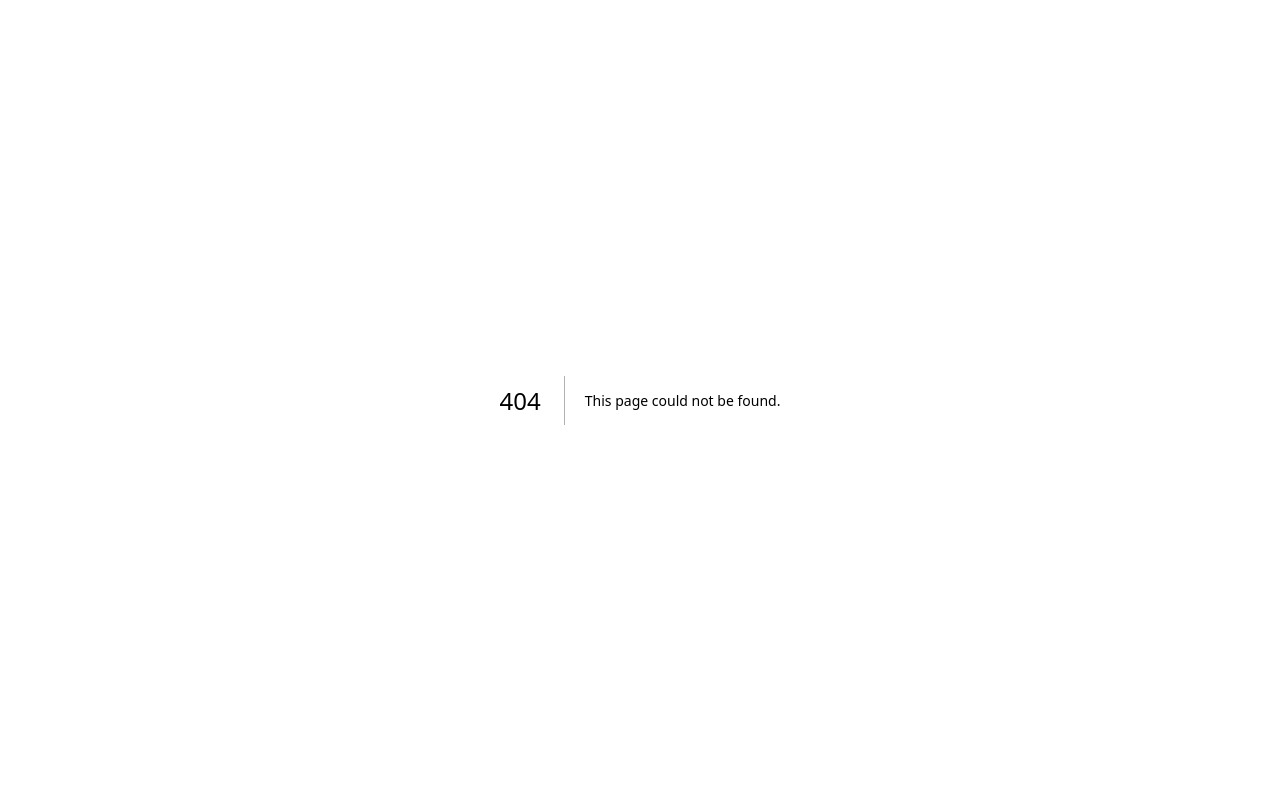
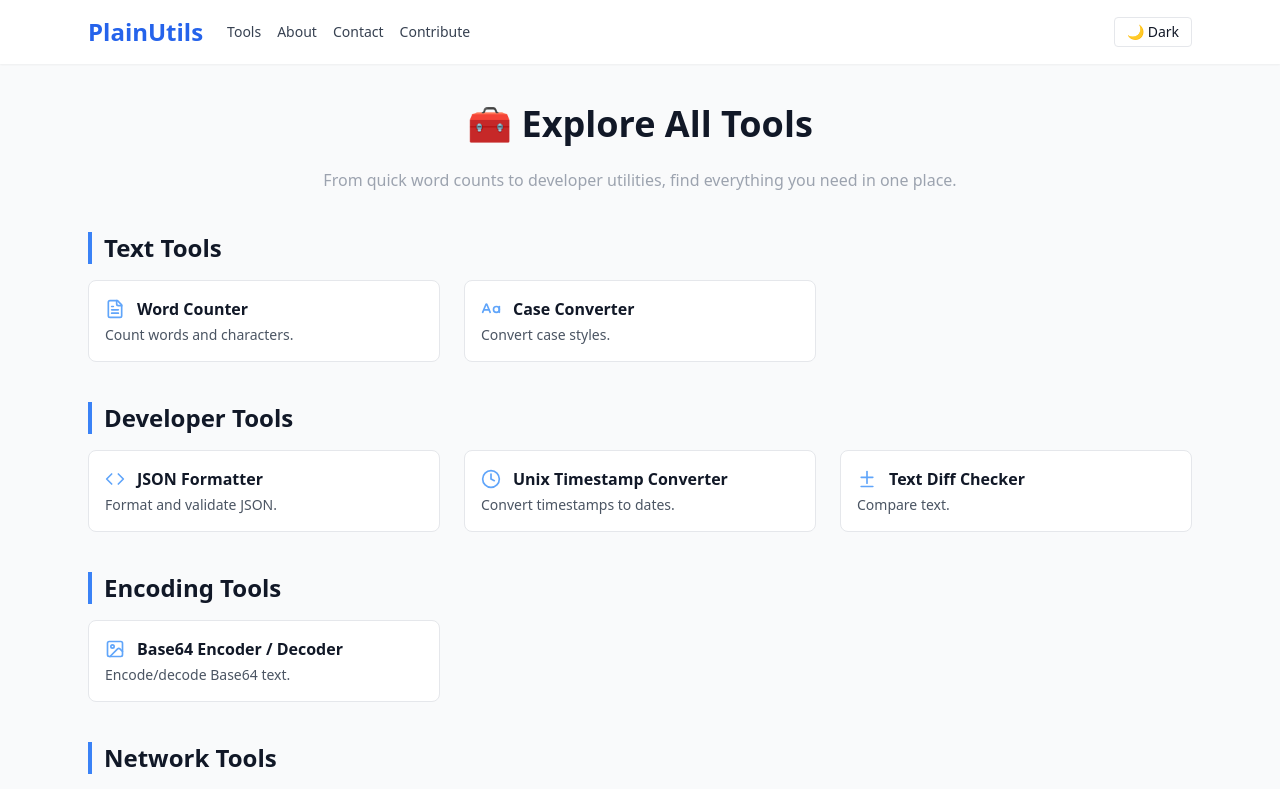
Before and after one commit to pingryte/plainutils, a Next.js app: page /tools in a window 1280 px wide. Before the commit this address had no page. Shown: the top 789 px of the page. Built offline with nearby package versions, Linux system fonts and the light colour scheme.

Commit message:
Added Tools page and hover menu

```diff
--- a/components/Layout.js
+++ b/components/Layout.js
@@ -58,10 +58,11 @@ export default function Layout({ title, children }) {
   const Icon = title ? iconMap[title] : null;
 
   const formattedTitle =
-    title ||
-    (toolSlug
-      ? toolSlug.replace(/-/g, ' ').replace(/\b\w/g, (l) => l.toUpperCase())
-      : 'PlainUtils');
+    title !== undefined
+      ? title
+      : toolSlug
+        ? toolSlug.replace(/-/g, ' ').replace(/\b\w/g, (l) => l.toUpperCase())
+        : 'PlainUtils';
 
   return (
     <div className="min-h-screen bg-gray-50 dark:bg-gray-950 text-gray-900 dark:text-gray-100 flex flex-col">
@@ -84,8 +85,32 @@ export default function Layout({ title, children }) {
               PlainUtils
             </Link>
 
-            <nav className="hidden md:flex gap-4 text-sm font-medium text-gray-700 dark:text-gray-300">
-              <Link href="/" className="hover:text-blue-500 dark:hover:text-blue-400">Tools</Link>
+            <nav className="hidden md:flex gap-4 text-sm font-medium text-gray-700 dark:text-gray-300 relative">
+              <div
+                className="relative"
+                onMouseEnter={() => setToolMenuOpen(true)}
+                onMouseLeave={() => setToolMenuOpen(false)}
+              >
+                <Link
+                  href="/tools"
+                  className="hover:text-blue-500 dark:hover:text-blue-400 cursor-pointer"
+                >
+                  Tools
+                </Link>
+                {toolMenuOpen && (
+                  <div className="absolute top-full left-0 flex flex-col bg-white dark:bg-gray-800 shadow-lg rounded mt-1 z-50 p-2 w-56">
+                    <Link href="/tools/word-counter" className="px-4 py-2 hover:bg-gray-100 dark:hover:bg-gray-700">Word Counter</Link>
+                    <Link href="/tools/json-formatter" className="px-4 py-2 hover:bg-gray-100 dark:hover:bg-gray-700">JSON Formatter</Link>
+                    <Link href="/tools/base64" className="px-4 py-2 hover:bg-gray-100 dark:hover:bg-gray-700">Base64 Encoder / Decoder</Link>
+                    <Link href="/tools/case-converter" className="px-4 py-2 hover:bg-gray-100 dark:hover:bg-gray-700">Case Converter</Link>
+                    <Link href="/tools/unix-timestamp" className="px-4 py-2 hover:bg-gray-100 dark:hover:bg-gray-700">Unix Timestamp Converter</Link>
+                    <Link href="/tools/text-diff" className="px-4 py-2 hover:bg-gray-100 dark:hover:bg-gray-700">Text Diff Checker</Link>
+                    <Link href="/tools/dns-lookup" className="px-4 py-2 hover:bg-gray-100 dark:hover:bg-gray-700">DNS Lookup</Link>
+                    <Link href="/tools/ip-lookup" className="px-4 py-2 hover:bg-gray-100 dark:hover:bg-gray-700">IP Location Lookup</Link>
+                    <Link href="/tools" className="px-4 py-2 text-blue-600 dark:text-blue-400 hover:bg-blue-50 dark:hover:bg-blue-900 font-semibold">View All Tools</Link>
+                  </div>
+                )}
+              </div>
               <Link href="/about" className="hover:text-blue-500 dark:hover:text-blue-400">About</Link>
               <Link href="/contact" className="hover:text-blue-500 dark:hover:text-blue-400">Contact</Link>
               <a href="https://github.com/pingryte/plainutils" target="_blank" rel="noopener noreferrer" className="hover:text-blue-500 dark:hover:text-blue-400">
@@ -133,7 +158,7 @@ export default function Layout({ title, children }) {
       <main className="flex w-full max-w-6xl mx-auto gap-8 px-6 py-10">
         {isToolPage && <ToolSwitcher />}
         <div className="flex-1">
-          {!isHome && (
+          {!isHome && formattedTitle && (
             <div className="flex items-center gap-2 mb-6">
               {Icon && <Icon className="w-6 h-6 text-blue-500" />}
               <h1 className="text-3xl font-bold">{formattedTitle}</h1>
--- /dev/null
+++ b/pages/tools.js
@@ -0,0 +1,57 @@
+import Layout from '../components/Layout';
+import Link from 'next/link';
+import { iconMap } from '../lib/iconMap';
+
+const tools = [
+  { name: 'Word Counter', description: 'Count words and characters.', path: '/tools/word-counter', category: 'Text Tools' },
+  { name: 'JSON Formatter', description: 'Format and validate JSON.', path: '/tools/json-formatter', category: 'Developer Tools' },
+  { name: 'Base64 Encoder / Decoder', description: 'Encode/decode Base64 text.', path: '/tools/base64-encoder-decoder', category: 'Encoding Tools' },
+  { name: 'Case Converter', description: 'Convert case styles.', path: '/tools/case-converter', category: 'Text Tools' },
+  { name: 'Unix Timestamp Converter', description: 'Convert timestamps to dates.', path: '/tools/unix-timestamp-converter', category: 'Developer Tools' },
+  { name: 'Text Diff Checker', description: 'Compare text.', path: '/tools/text-diff-checker', category: 'Developer Tools' },
+  { name: 'DNS Lookup', description: 'DNS queries.', path: '/tools/dns-lookup', category: 'Network Tools' },
+  { name: 'IP Location Lookup', description: 'IP geolocation.', path: '/tools/ip-location-lookup', category: 'Network Tools' },
+];
+
+export default function ToolsPage() {
+  const grouped = tools.reduce((acc, tool) => {
+    acc[tool.category] = acc[tool.category] || [];
+    acc[tool.category].push(tool);
+    return acc;
+  }, {});
+
+  return (
+    <Layout title="">
+      <h1 className="text-4xl font-extrabold mb-6 text-center">🧰 Explore All Tools</h1>
+      <p className="text-center text-gray-400 mb-10 max-w-2xl mx-auto">
+        From quick word counts to developer utilities, find everything you need in one place.
+      </p>
+      {Object.entries(grouped).map(([category, group]) => (
+        <div key={category} className="mb-10">
+          <h2 className="text-2xl font-bold border-l-4 border-blue-500 pl-3 mb-4 text-gray-900 dark:text-white">
+            {category}
+          </h2>
+          <ul className="grid gap-6 sm:grid-cols-1 md:grid-cols-2 lg:grid-cols-3">
+            {group.map((tool) => {
+              const Icon = iconMap[tool.name];
+              return (
+                <li
+                  key={tool.name}
+                  className="group p-4 border rounded-lg transition-all duration-200 bg-white dark:bg-gradient-to-br dark:from-zinc-900 dark:to-zinc-800 hover:shadow-xl hover:scale-[1.02] border-gray-200 dark:border-gray-700"
+                >
+                  <Link href={tool.path} className="flex items-center mb-1">
+                    {Icon && (
+                      <Icon className="w-5 h-5 mr-3 text-blue-400 group-hover:text-blue-300 transition" />
+                    )}
+                    <span className="font-semibold text-gray-900 dark:text-white group-hover:underline">{tool.name}</span>
+                  </Link>
+                  <p className="text-sm text-gray-600 dark:text-gray-400 group-hover:text-gray-800 dark:group-hover:text-gray-300">{tool.description}</p>
+                </li>
+              );
+            })}
+          </ul>
+        </div>
+      ))}
+    </Layout>
+  );
+}
```
Also changed, not shown: 1 other file (tests, documents, lock files or other folders).
